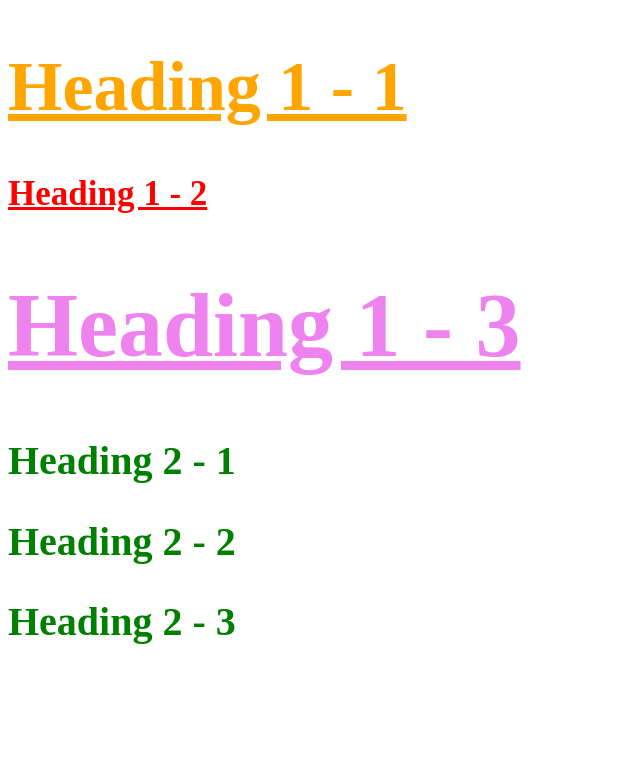
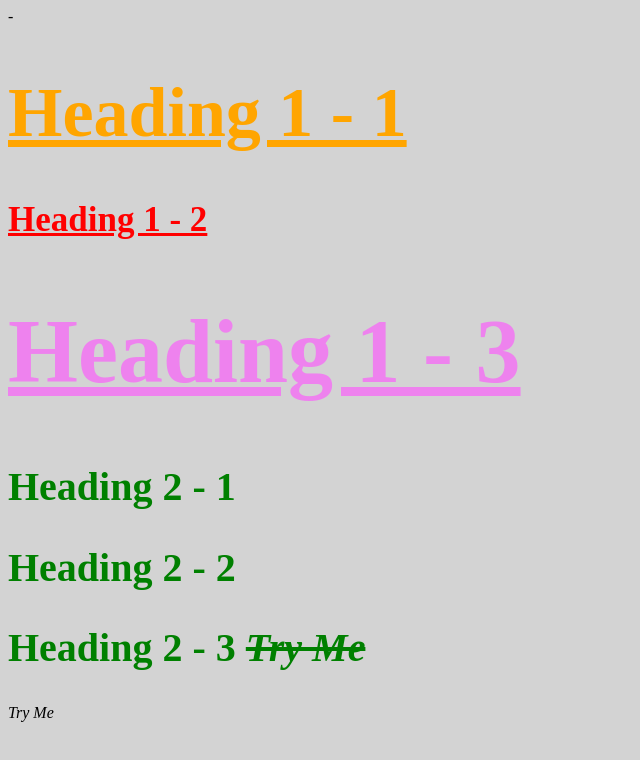
Before and after one commit to Waripolo1/cartoon-hero, a plain HTML site: page stylish.html in a window 1280 px wide. Shown: the whole page, without its empty margins (0-640 px from the left). Drawn offline with Linux system fonts and the light colour scheme.

Commit message:
created css folder and stuff

```diff
--- /dev/null
+++ b/css/test.css
@@ -0,0 +1,7 @@
+body{background-color: lightgray;}
+h1{color:orange; font-size:70px; text-decoration:underline;}
+h2{color:green; font-size: 40px;}
+.Waripolo{color: red; font-size:35px;}
+#Chancho{color:violet; font-size: 90px;}
+span{font-style:italic;}
+h2 span {text-decoration: line-through}
--- a/stylish.html
+++ b/stylish.html
@@ -2,12 +2,7 @@
 <html>
 <head>
 	<title>Stylish Website</title>
-	<style type="text/css">
-		h1{color:orange; font-size:70px; text-decoration:underline;}
-		h2{color:green; font-size: 40px;}
-		.Waripolo{color: red; font-size:35px;}
-		#Chancho{color:violet; font-size: 90px;}
-	</style>
+	-<link rel="stylesheet" type="text/css" href="css/test.css">
 
 </head>
 <body>
@@ -17,6 +12,7 @@
 <h1 id="Chancho">Heading 1 - 3 </h1>
 <h2>Heading 2 - 1 </h2>
 <h2>Heading 2 - 2 </h2>
-<h2>Heading 2 - 3 </h2>
+<h2>Heading 2 - 3 <span>Try Me</span></h2>
+<span>Try Me</span>
 </body>
 </html>
```
Also changed, not shown: test.html (deleted, +0 -2 lines).
